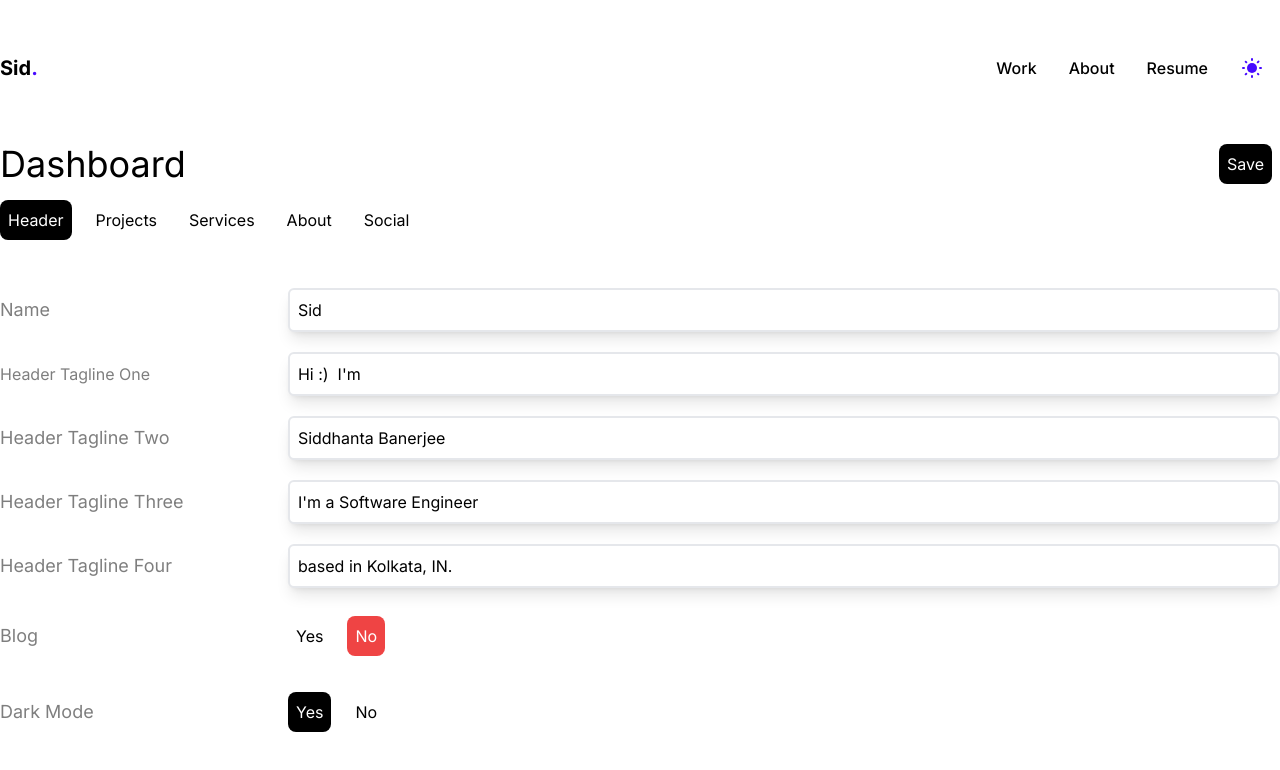
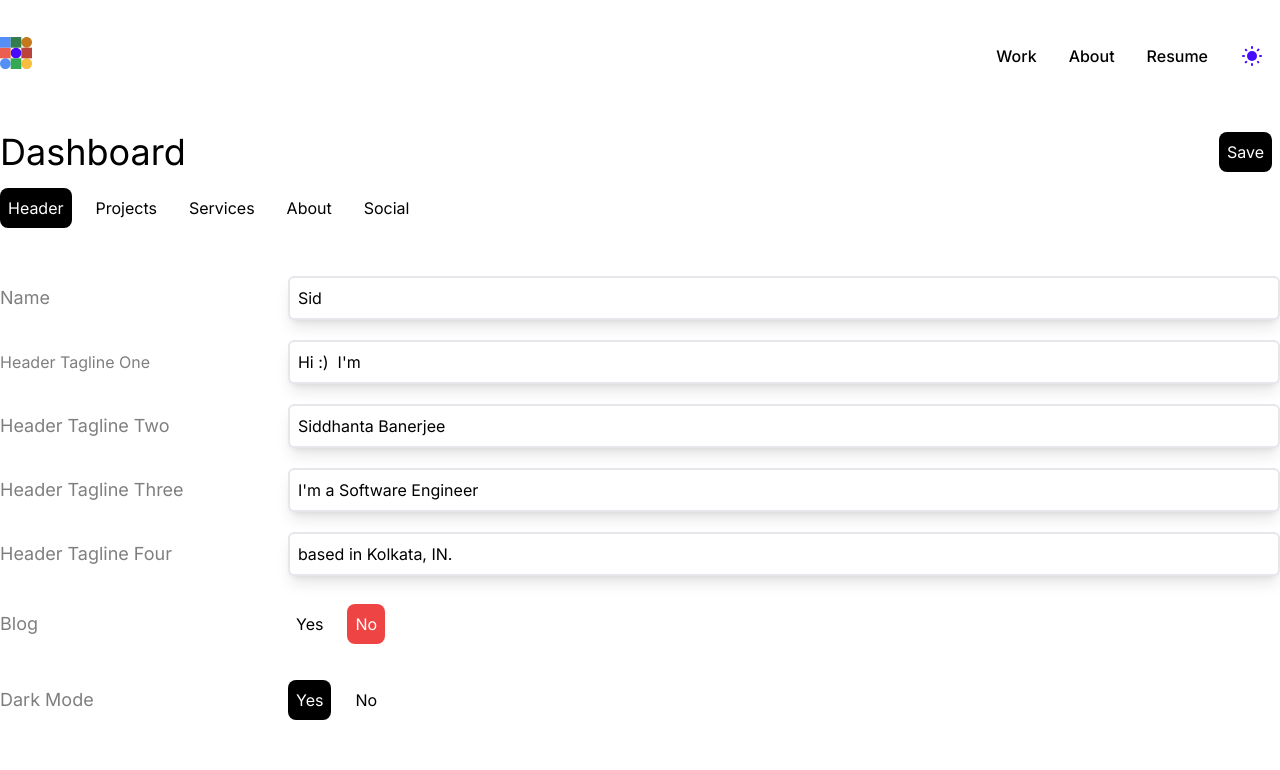
Before and after one commit to 0xSidBanerjee/Personal-Portfolio, a Next.js app: page /edit in a window 1280 px wide. Shown: the top 770 px of the page. Built offline with nearby package versions, Linux system fonts and the light colour scheme.

Commit message:
Added Logo

```diff
--- a/components/Header/index.js
+++ b/components/Header/index.js
@@ -5,6 +5,8 @@ import React, { useEffect, useState } from "react";
 import Button from "../Button";
 // Local Data
 import data from "../../data/portfolio.json";
+import Image from "next/image";
+import Logo from "../../public/logo.svg";
 
 const Header = ({ handleWorkScroll, handleAboutScroll, isBlog }) => {
   const router = useRouter();
@@ -18,7 +20,7 @@ const Header = ({ handleWorkScroll, handleAboutScroll, isBlog }) => {
   }, []);
   return (
     <>
-      <Popover className="block tablet:hidden mt-5">
+      <Popover className="block tablet:hidden mt-1">
         {({ open }) => (
           <>
             <div className="flex items-center justify-between p-2 laptop:p-0">
@@ -26,8 +28,8 @@ const Header = ({ handleWorkScroll, handleAboutScroll, isBlog }) => {
                 onClick={() => router.push("/")}
                 className="font-medium cursor-pointer p-2 laptop:p-0"
               >
-                {name}.
-              </h1>
+                <Image src={Logo} alt="logo" width={32} height={32} />
+                </h1>
               <div className="flex items-center">
                 {data.darkMode && (
                   <Button
@@ -98,7 +100,7 @@ const Header = ({ handleWorkScroll, handleAboutScroll, isBlog }) => {
         )}
       </Popover>
       <div
-        className={`mt-10 hidden flex-row items-center justify-between sticky ${
+        className={`mt-7 hidden flex-row items-center justify-between sticky ${
           theme === "light" && "bg-white"
         } dark:text-white top-0 z-10 tablet:flex`}
       >
@@ -106,7 +108,7 @@ const Header = ({ handleWorkScroll, handleAboutScroll, isBlog }) => {
           onClick={() => router.push("/")}
           className="text-xl font-bold cursor-pointer mob:p-2 laptop:p-0"
         >
-          {name}<span  className="text-royal-purple">.</span>
+          <Image src={Logo} alt="logo" width={32} height={32} />
         </h1>
         {!isBlog ? (
           <div className="flex font-medium">
```
Also changed, not shown: public/.svg (added), public/logo.svg.
